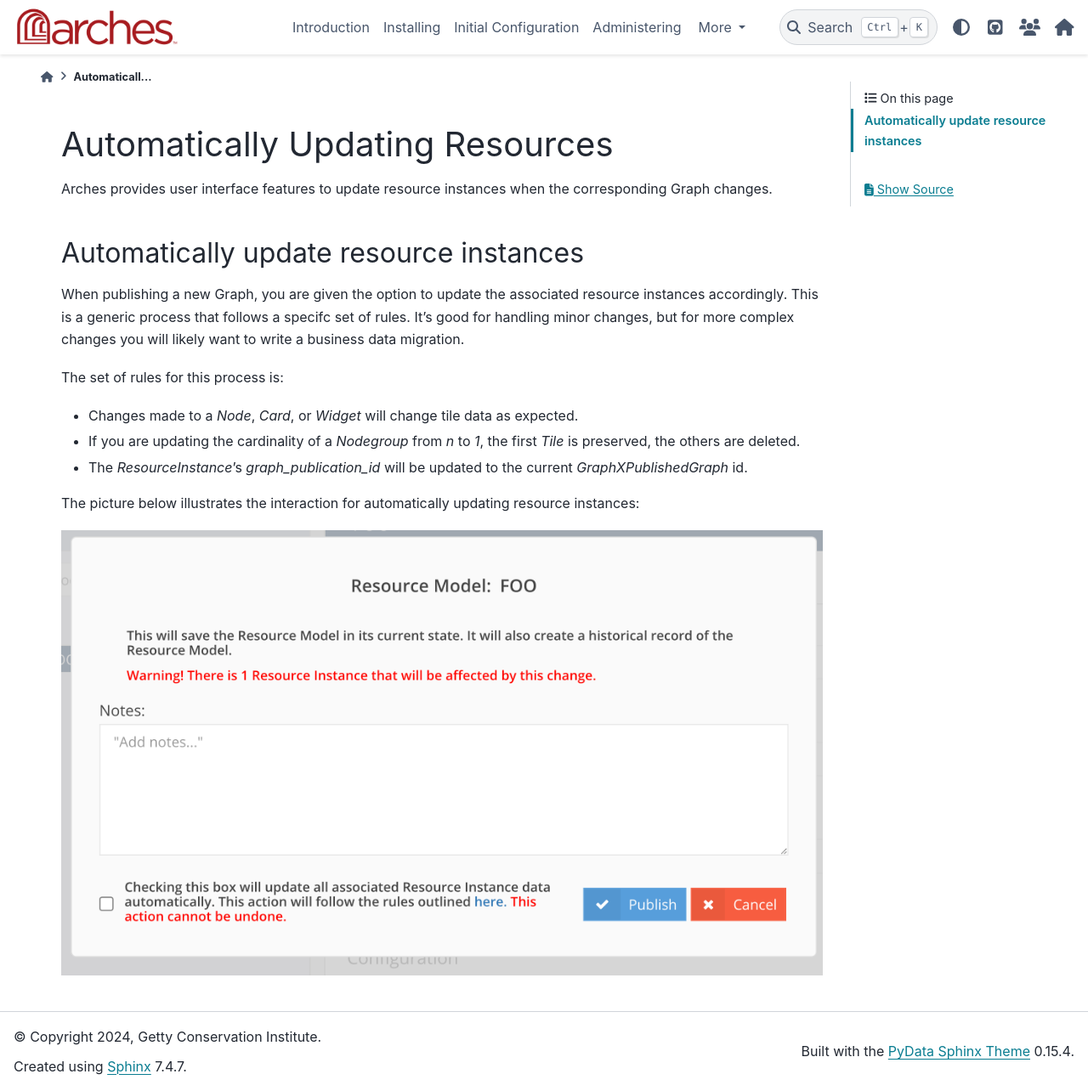
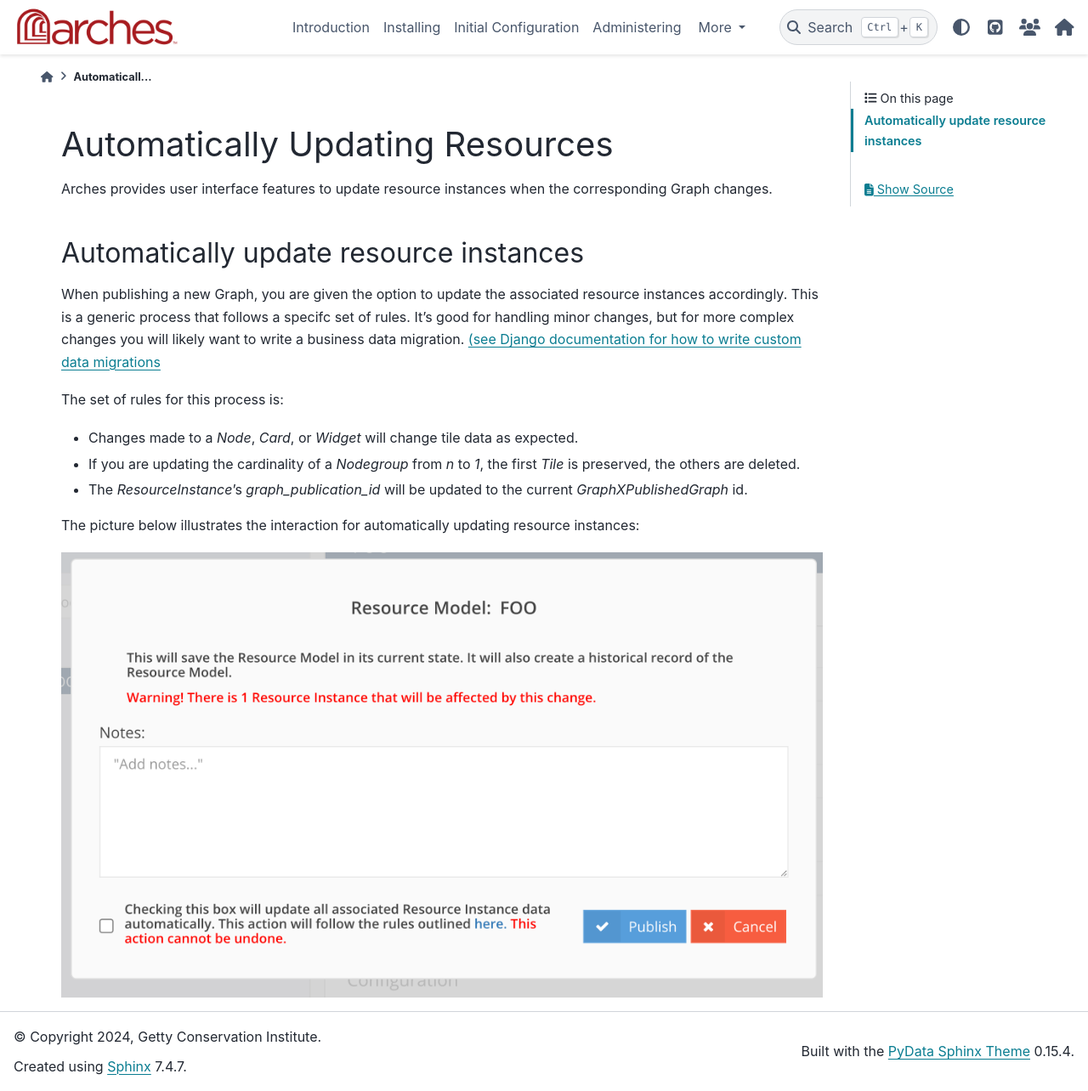
Before and after one commit to archesproject/arches-docs, a Sphinx documentation site: the page built from docs/user-guide/updating-resources.rst, in a window 1280 px wide and 1284 px high. Shown: the whole window at 85% size. Built offline with Sphinx 7.4.7 and the PyData theme 0.15.4, drawn with Linux system fonts in a browser that asks for light colours.

Commit message:
nit #420

```diff
--- a/docs/user-guide/updating-resources.rst
+++ b/docs/user-guide/updating-resources.rst
@@ -8,6 +8,7 @@
 Automatically update resource instances
 --------------------------------------------
 When publishing a new Graph, you are given the option to update the associated resource instances accordingly. This is a generic process that follows a specifc set of rules. It's good for handling minor changes, but for more complex changes you will likely want to write a business data migration.
+`(see Django documentation for how to write custom data migrations <https://docs.djangoproject.com/en/5.0/topics/migrations/#data-migrations>`_
 
 The set of rules for this process is:
 
```
